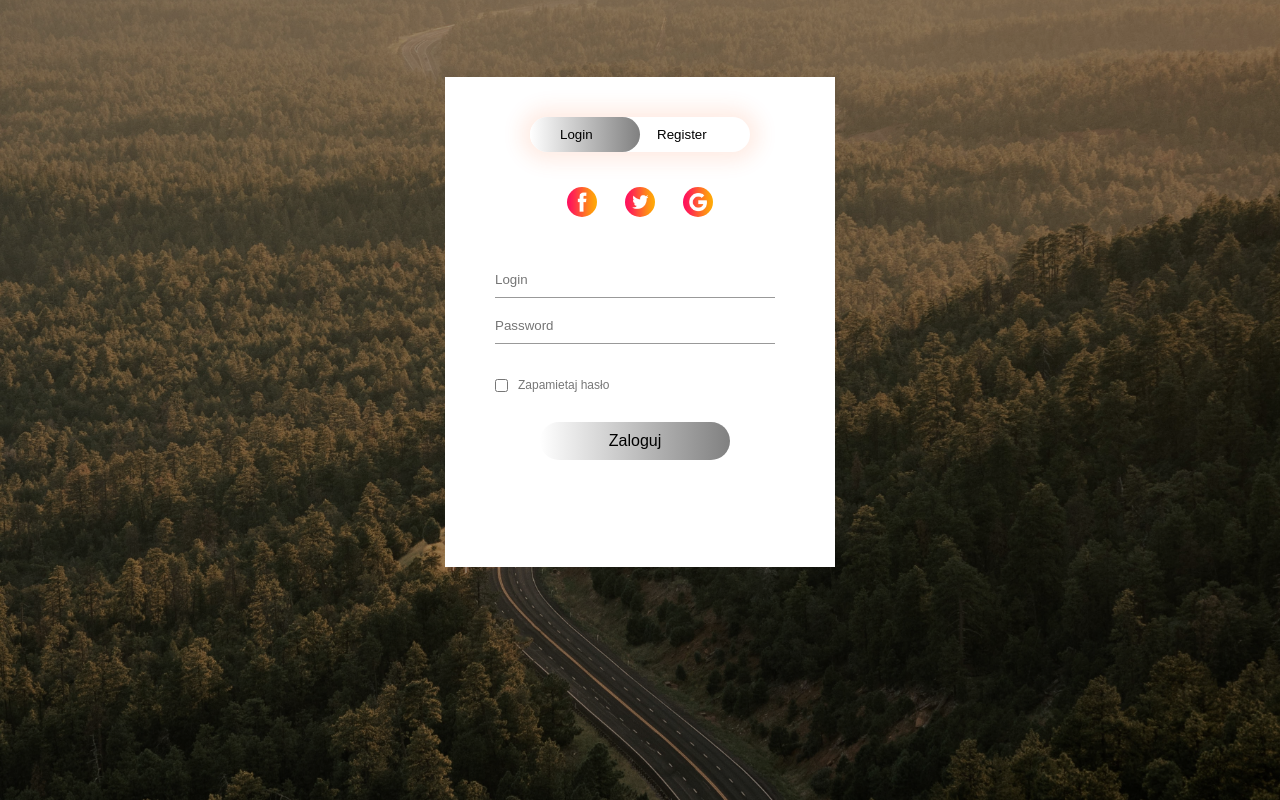
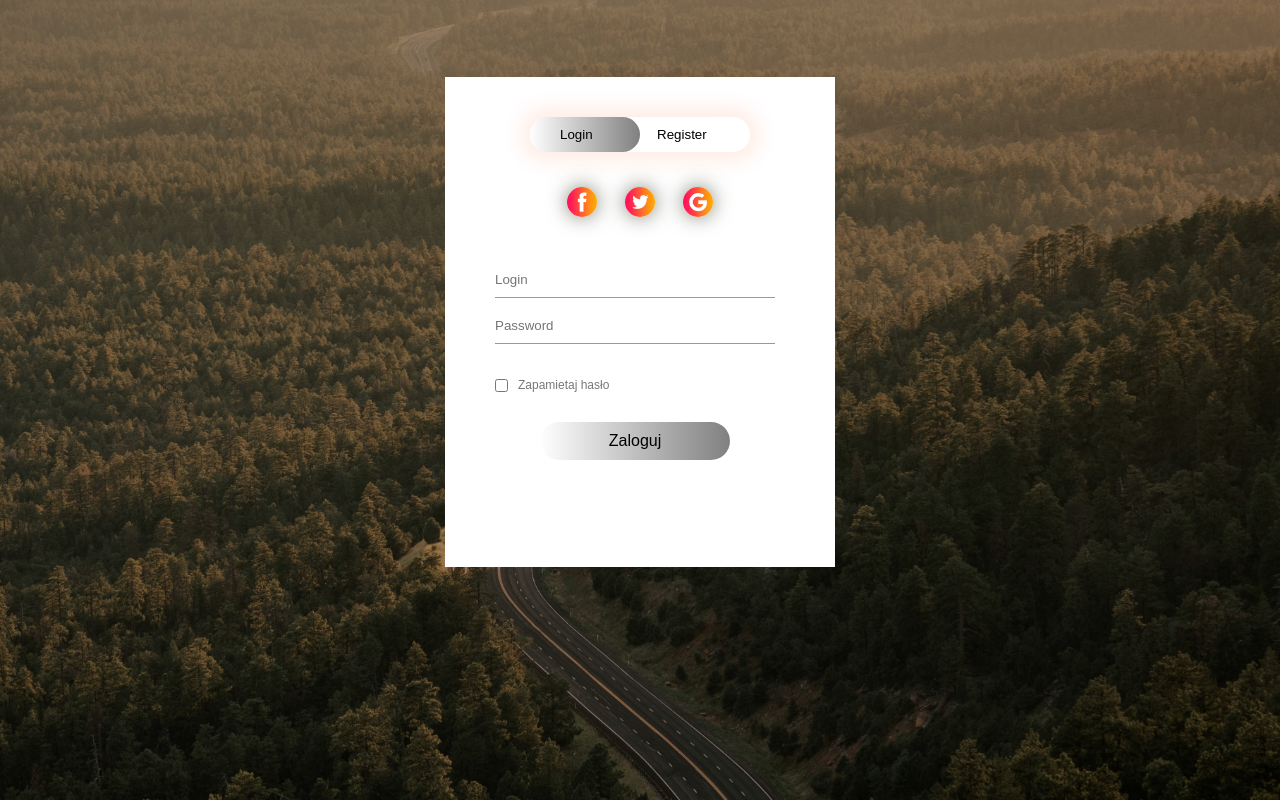
Before and after one commit to C1neks/projektPwI, a PHP site: page /logowanie.html in a window 1280 px wide. Run offline with PHP 8.4, Linux system fonts and the light colour scheme.

Commit message:
Poprawione pliki2

```diff
--- a/style_login.css
+++ b/style_login.css
@@ -53,7 +53,7 @@
 .social-icons img{
   width: 30px;
   margin: 0 12px;
-  box-shadow: 0 0 20px 0 #7f7f73d;
+  box-shadow: 0 0 20px 0 #7f7f73;
   cursor: pointer;
   border-radius: 50%;
 }
```
